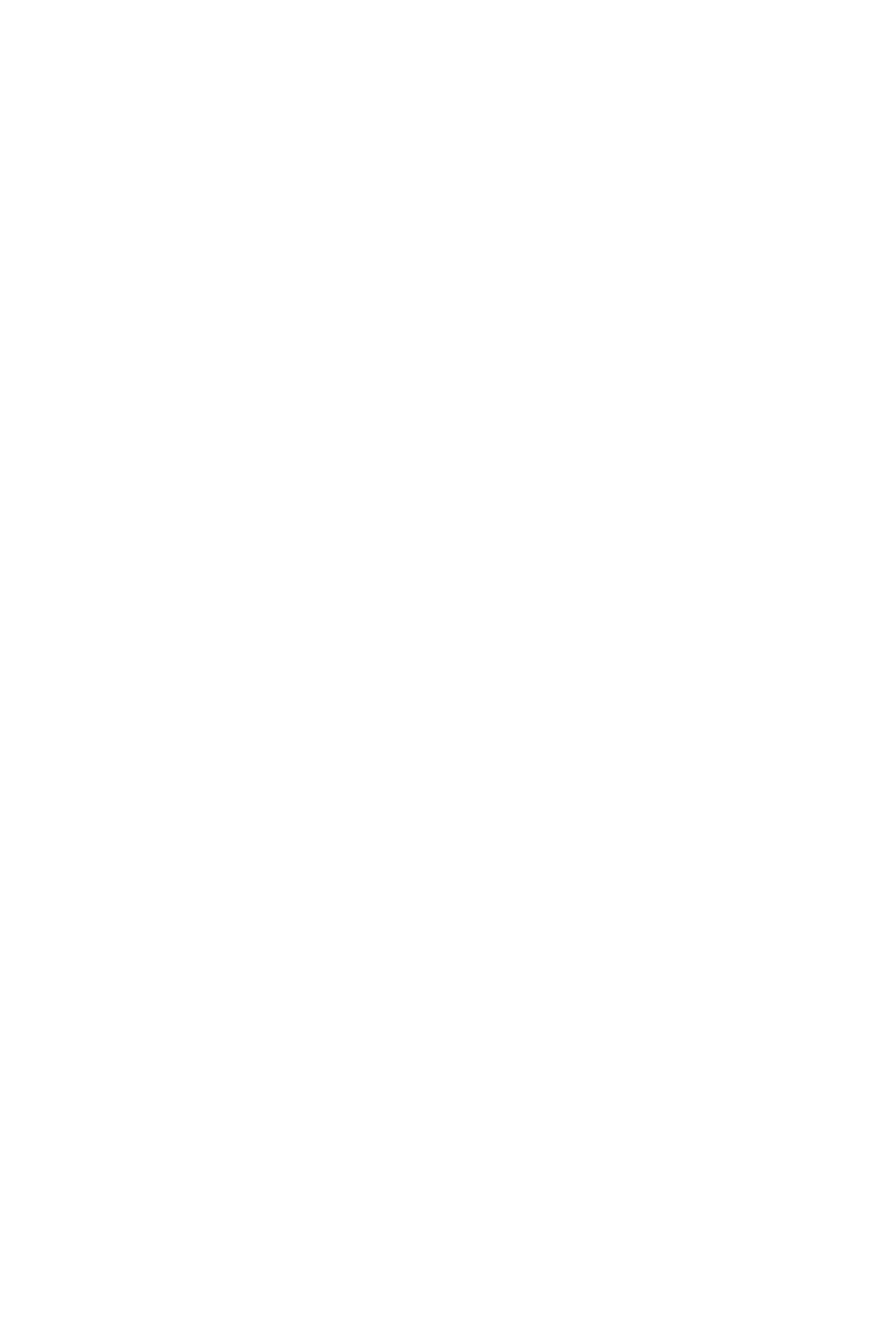
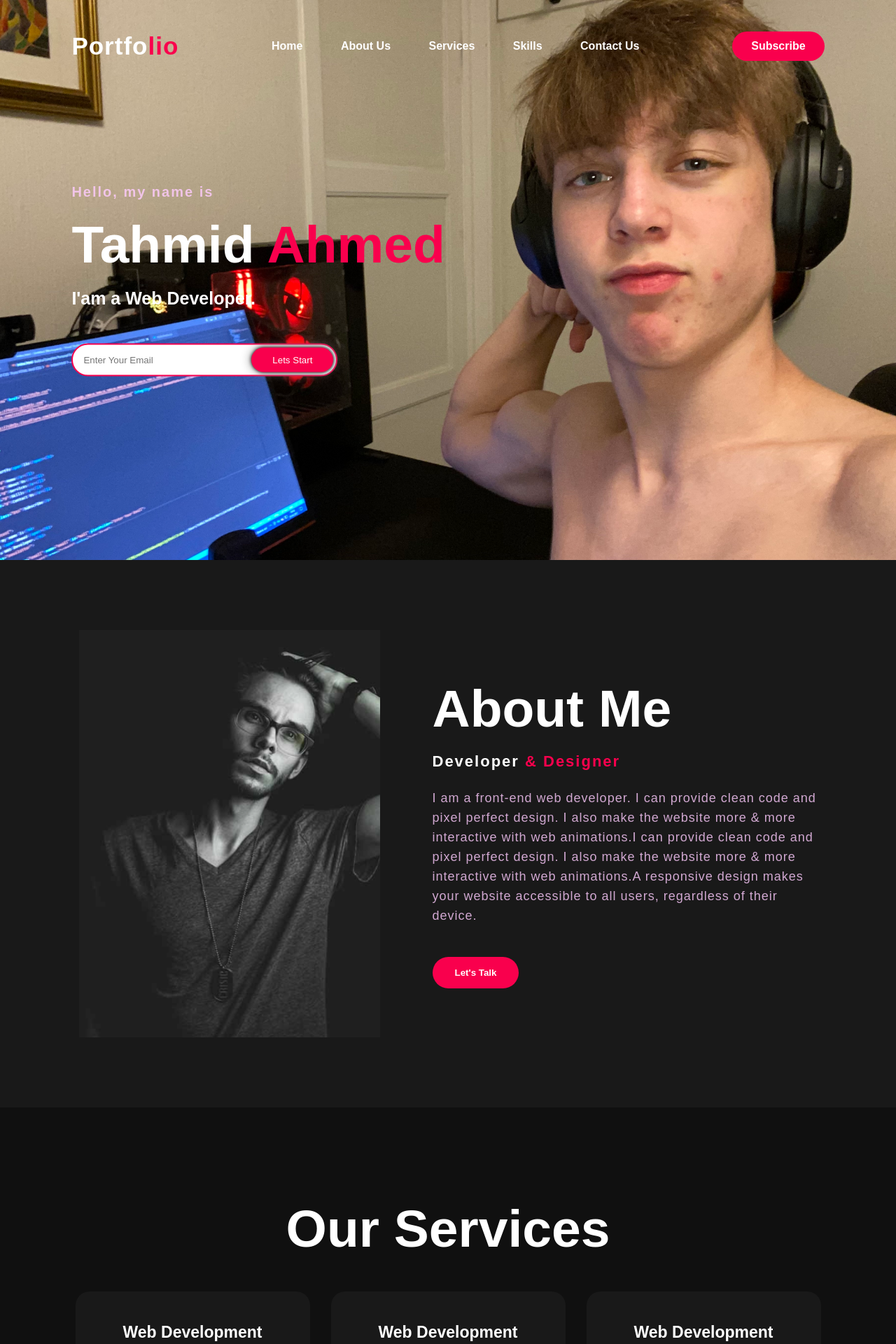
Before and after one commit to Tnobb/prosjektTVERFAGLIG, a Flask app: page / in a window 1280 px wide. Before the commit the part shown is empty. Shown: the top 1920 px of the page at 70% size. Before the commit the page ends 800 px from the top, so only its background shows below. Run offline with Flask 2, Linux system fonts and the light colour scheme.

Commit message:
BIG update

```diff
--- a/app/static/css/stylesheet.css
+++ b/app/static/css/stylesheet.css
@@ -7,7 +7,7 @@
 .hero{
 	height: 100vh;
 	width: 100%;
-	background-image: url(../img/background.jpg);
+	background-image: url(/static/media/background.jpg);
 	background-size: cover;
 	background-position: center;
 }
--- a/app/templates/index.html
+++ b/app/templates/index.html
@@ -10,7 +10,110 @@
 </head>
 
 <body>
-    <h1>Home</h1>
+
+	<div class="hero">
+		<nav>
+			<h2 class="logo">Portfo<span>lio</span></h2>
+			<ul>
+				<li><a href="#">Home</a></li>
+				<li><a href="#">About Us</a></li>
+				<li><a href="#">Services</a></li>
+				<li><a href="#">Skills</a></li>
+				<li><a href="#">Contact Us</a></li>
+			</ul>
+			<a href="#" class="btn">Subscribe</a>
+		</nav>
+
+		<div class="content">
+			<h4>Hello, my name is</h4>
+			<h1>Tahmid <span>Ahmed</span></h1>
+			<h3>I'am a Web Developer.</h3>
+			<div class="newslatter">
+				<form>
+					<input type="email" name="email" id="mail" placeholder="Enter Your Email">
+					<input type="submit" name="submit" value="Lets Start">
+				</form>
+			</div>
+		</div>
+	</div>
+
+	<!----About section start---->
+	<section class="about">
+		<div class="main">
+			<img src="{{ url_for('static', filename='media/main-img.png') }}">
+			<div class="about-text">
+				<h2>About Me</h2>
+				<h5>Developer <span>& Designer</span></h5>
+				<p>I am a front-end web developer. I can provide clean code and pixel perfect design. I also make the website more & more interactive with web animations.I can provide clean code and pixel perfect design. I also make the website more & more interactive with web animations.A responsive design makes your website accessible to all users, regardless of their device.</p>
+				<button type="button">Let's Talk</button>
+			</div>
+		</div>
+	</section>
+
+	<!-----service section start----------->
+	<div class="service">
+		<div class="title">
+			<h2>Our Services</h2>
+		</div>
+
+		<div class="box">
+			<div class="card">
+				<i class="fas fa-bars"></i>
+				<h5>Web Development</h5>
+				<div class="pra">
+					<p>Every website should be built with two primary goals: Firstly, it needs to work across all devices. Secondly, it needs to be fast as possible.</p>
+
+					<p style="text-align: center;">
+						<a class="button" href="#">Read More</a>
+					</p>
+				</div>
+			</div>
+
+			<div class="card">
+				<i class="far fa-user"></i>
+				<h5>Web Development</h5>
+				<div class="pra">
+					<p>Every website should be built with two primary goals: Firstly, it needs to work across all devices. Secondly, it needs to be fast as possible.</p>
+
+					<p style="text-align: center;">
+						<a class="button" href="#">Read More</a>
+					</p>
+				</div>
+			</div>
+
+			<div class="card">
+				<i class="far fa-bell"></i>
+				<h5>Web Development</h5>
+				<div class="pra">
+					<p>Every website should be built with two primary goals: Firstly, it needs to work across all devices. Secondly, it needs to be fast as possible.</p>
+
+					<p style="text-align: center;">
+						<a class="button" href="#">Read More</a>
+					</p>
+				</div>
+			</div>
+		</div>
+	</div>
+
+	<!------Contact Me------>
+	<div class="contact-me">
+		<p>Let Me Get You A Beautiful Website.</p>
+		<a class="button-two" href="#">Hire Me</a>
+	</div>
+
+	<!------footer start--------->
+	<footer>
+		<p>Tahmid Ahmed</p>
+		<p>For more HTML, CSS, and coding tutorial - please click on the link below to subscribe to my channel:</p>
+		<div class="social">
+			<a href="#"><i class="fab fa-facebook-f"></i></a>
+			<a href="#"><i class="fab fa-instagram"></i></a>
+			<a href="#"><i class="fab fa-dribbble"></i></a>
+		</div>
+		<p class="end">CopyRight By Tahmid Ahmed</p>
+	</footer>
 </body>
 
 </html>
+
+</html>
```
